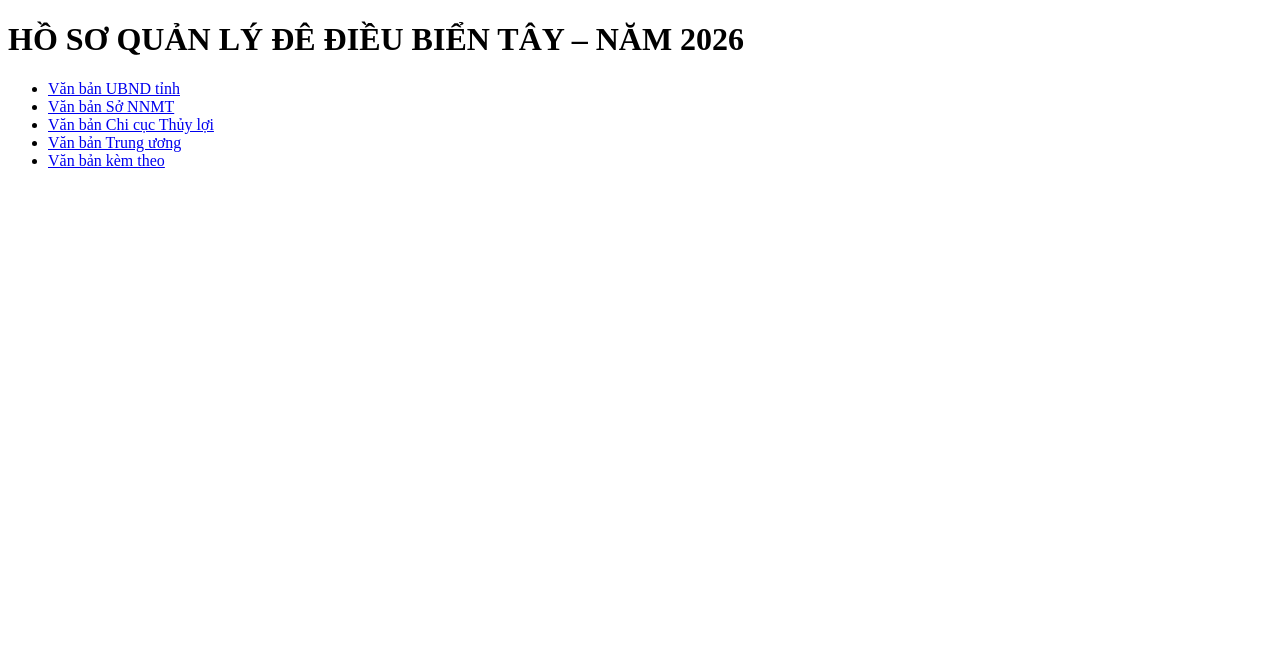
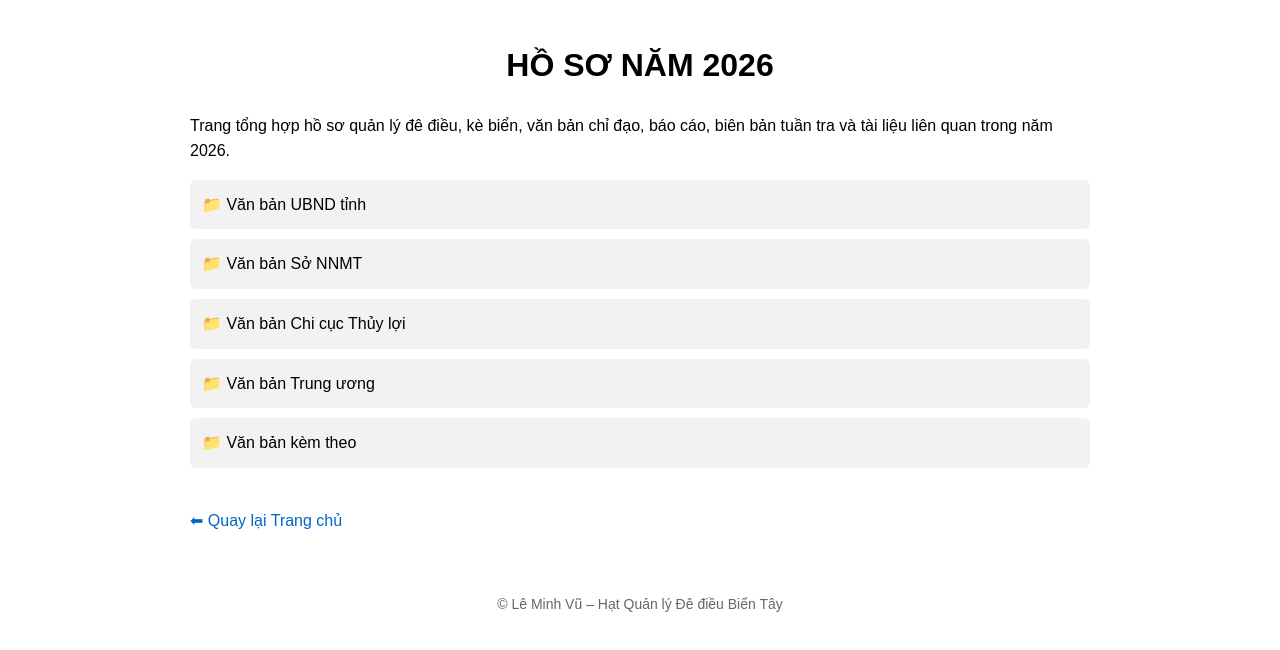
Before and after one commit to leminhvu-cm/leminhvu-cm.github.io, a plain HTML site: page 2026/index.html in a window 1280 px wide. Drawn offline with Linux system fonts and the light colour scheme.

Commit message:
Chuan hoa trang ho so nam 2026

```diff
--- a/2026/index.html
+++ b/2026/index.html
@@ -2,17 +2,68 @@
 <html lang="vi">
 <head>
     <meta charset="UTF-8">
-    <title>Hồ sơ Quản lý Đê điều Biển Tây – Năm 2026</title>
+    <title>Hồ sơ năm 2026 - Quản lý Đê điều Biển Tây</title>
+    <style>
+        body {
+            font-family: Arial, sans-serif;
+            max-width: 900px;
+            margin: 40px auto;
+            line-height: 1.6;
+        }
+        h1 {
+            text-align: center;
+        }
+        .menu a {
+            display: block;
+            padding: 12px;
+            margin: 10px 0;
+            background: #f2f2f2;
+            text-decoration: none;
+            color: #000;
+            border-radius: 6px;
+        }
+        .menu a:hover {
+            background: #d9edf7;
+        }
+        .back {
+            margin-top: 40px;
+        }
+        .back a {
+            text-decoration: none;
+            color: #0066cc;
+        }
+        footer {
+            margin-top: 60px;
+            text-align: center;
+            font-size: 14px;
+            color: #666;
+        }
+    </style>
 </head>
 <body>
-    <h1>HỒ SƠ QUẢN LÝ ĐÊ ĐIỀU BIỂN TÂY – NĂM 2026</h1>
 
-    <ul>
-        <li><a href="UBND-tinh/">Văn bản UBND tỉnh</a></li>
-        <li><a href="So-NNMT/">Văn bản Sở NNMT</a></li>
-        <li><a href="Chi-cuc-Thuy-loi/">Văn bản Chi cục Thủy lợi</a></li>
-        <li><a href="Van-ban-Trung-uong/">Văn bản Trung ương</a></li>
-        <li><a href="Van-ban-kem-theo/">Văn bản kèm theo</a></li>
-    </ul>
+<h1>HỒ SƠ NĂM 2026</h1>
+
+<p>
+Trang tổng hợp hồ sơ quản lý đê điều, kè biển, văn bản chỉ đạo,
+báo cáo, biên bản tuần tra và tài liệu liên quan trong năm 2026.
+</p>
+
+<div class="menu">
+    <a href="UBND-tinh/">📁 Văn bản UBND tỉnh</a>
+    <a href="So-NNMT/">📁 Văn bản Sở NNMT</a>
+    <a href="Chi-cuc-Thuy-loi/">📁 Văn bản Chi cục Thủy lợi</a>
+    <a href="Van-ban-Trung-uong/">📁 Văn bản Trung ương</a>
+    <a href="Van-ban-kem-theo/">📁 Văn bản kèm theo</a>
+</div>
+
+<div class="back">
+    <a href="../">⬅ Quay lại Trang chủ</a>
+</div>
+
+<footer>
+    © Lê Minh Vũ – Hạt Quản lý Đê điều Biển Tây
+</footer>
+
 </body>
 </html>
```
